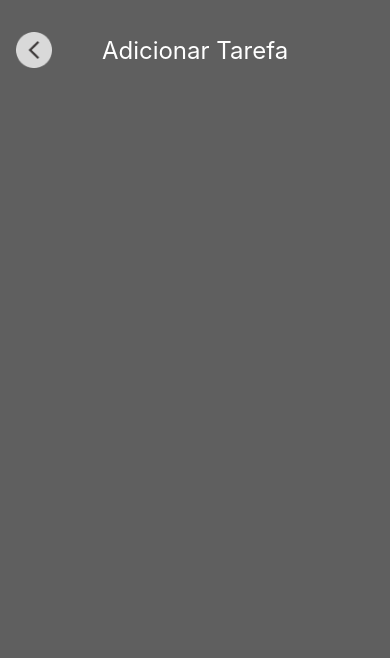
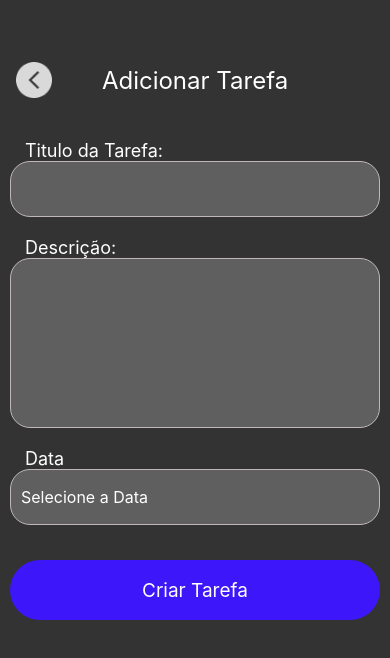
Before and after one commit to Nickdyegars/AppLista, a React Native app: screen /NewTask in a window 390 px wide. Shown: the top 658 px of the page. Built offline with nearby package versions, Linux system fonts and the light colour scheme.

Commit message:
Finalizando layout da tela de adição de tarefa

```diff
--- a/package.json
+++ b/package.json
@@ -11,6 +11,7 @@
   "dependencies": {
     "@expo/metro-runtime": "~3.2.3",
     "@react-native-async-storage/async-storage": "^2.0.0",
+    "@react-native-community/datetimepicker": "^8.2.0",
     "@react-navigation/native": "^6.1.18",
     "@react-navigation/native-stack": "^6.11.0",
     "@types/react": "~18.2.79",
--- /dev/null
+++ b/src/components/taskScreens/Content/index.tsx
@@ -0,0 +1,73 @@
+import { TextInput, Text, View, TouchableOpacity, Button } from 'react-native';
+import * as C from './style';
+import imgBack from './../../../assets/back-Button.svg';
+import DateTimePicker from '@react-native-community/datetimepicker';
+import { useState } from 'react';
+
+export const Content = () => {
+
+    const [titleTask, setTitleTask] = useState<string>("");
+    const [descricao, setDescricao] = useState<string>("");
+
+    const [date, setDate] = useState<any>(new Date());
+    const [show, setShow] = useState(false);
+    const [showDate, setShowDate] = useState(false);
+
+    const formatDate = (date) => {
+        const day = String(date.getDate()).padStart(2, '0');
+        const month = String(date.getMonth() + 1).padStart(2, '0'); // Lembre-se que os meses começam em 0
+        const year = date.getFullYear();
+        return `${day}/${month}/${year}`;
+    };
+
+    const onChange = (event, selectedDate) => {
+        const currentDate = selectedDate;
+        setShow(false);
+        setShowDate(true);
+        setDate(currentDate);
+    };
+
+    return (
+        <C.Container>
+
+            <C.InputBox>
+                <C.TextInp>Titulo da Tarefa:</C.TextInp>
+                <C.Input
+                    height={56}
+                    onChangeText={t => setTitleTask(t)}
+                />
+            </C.InputBox>
+
+            <C.InputBox>
+                <C.TextInp>Descrição:</C.TextInp>
+                <C.Input
+                    height={170}
+                    onChangeText={t => setDescricao(t)}
+                    textAlignVertical="top"
+                />
+            </C.InputBox>
+
+            <View style={[{"marginBottom": 15}]}>
+
+                <C.TextInp>Data</C.TextInp>
+                <C.InputDate onPress={() => setShow(true)}>
+                    {show && (
+                        <DateTimePicker
+                            value={date}
+                            mode="date"
+                            display="default"
+                            onChange={onChange}
+                        />
+                    )}
+                    <Text style={[{color: "#fff"}, {fontSize: 16}]}>{showDate ? formatDate(date) : 'Selecione a Data'}</Text>
+                </C.InputDate >
+            </View>
+
+            <C.ButtonTask>
+                <Text style={[{color: "#fff"}, {fontSize: 19}]}>Criar Tarefa</Text>
+            </C.ButtonTask>
+
+
+        </C.Container>
+    )
+}
--- /dev/null
+++ b/src/components/taskScreens/Content/style.ts
@@ -0,0 +1,59 @@
+import styled from "styled-components/native";
+
+
+export const Container = styled.View`
+  padding: 0 10px;
+  margin-top: 30px;
+`
+
+export const InputBox = styled.View`
+margin-bottom: 20px;
+`
+
+export const TextInp = styled.Text`
+
+  color: #fff;
+  font-size: 18px;
+  padding-left: 15px;
+
+`
+
+type Props = {
+  height: number
+}
+
+
+export const Input = styled.TextInput<Props>`
+
+  border: solid .5px #C1B7B7;
+  height: ${(Props) => Props.height}px;
+  border-radius: 20px;
+  background-color: #5F5F5F;
+  justify-content: flex-start;
+  align-items: start;
+  padding: 10px;
+  color: #fff;
+  font-size: 16px;
+
+`
+
+export const InputDate = styled.TouchableOpacity`
+
+  border: solid .5px #C1B7B7;
+  height: 56px;
+  border-radius: 20px;
+  background-color: #5F5F5F;
+  justify-content: center;
+  align-items: start;
+  padding: 10px;
+`
+
+export const ButtonTask = styled.TouchableOpacity`
+  margin-top: 20px;
+  justify-content:center;
+  align-items: center;
+  height: 60px;
+  background-color: #3E16FA;
+  border-radius: 40px;
+
+`
--- a/src/components/taskScreens/Header/style.ts
+++ b/src/components/taskScreens/Header/style.ts
@@ -25,5 +25,5 @@ export const BackButton = styled.View`
 
 export const Title = styled.Text`
     color: #fff;
-    font-size: 24;
+    font-size: 24px;
 `
--- a/src/screens/newTask/index.tsx
+++ b/src/screens/newTask/index.tsx
@@ -1,4 +1,5 @@
 import { Header } from '../../components/taskScreens/Header';
+import { Content } from '../../components/taskScreens/Content';
 import { StyleSheet, Text, View } from 'react-native';
 
 
@@ -6,8 +7,9 @@ export const NewTask = () => {
 
 
     return(
-        <View style={[{backgroundColor: "#5F5F5F"}, {height:"100%"}]}>
+        <View style={[{backgroundColor: "#333"}, {height:"100%"}, {paddingTop: 30}]}>
             <Header/>
+            <Content/>
         </View>
     )
 }
```
Also changed, not shown: 2 other files (tests, documents, lock files or other folders).
